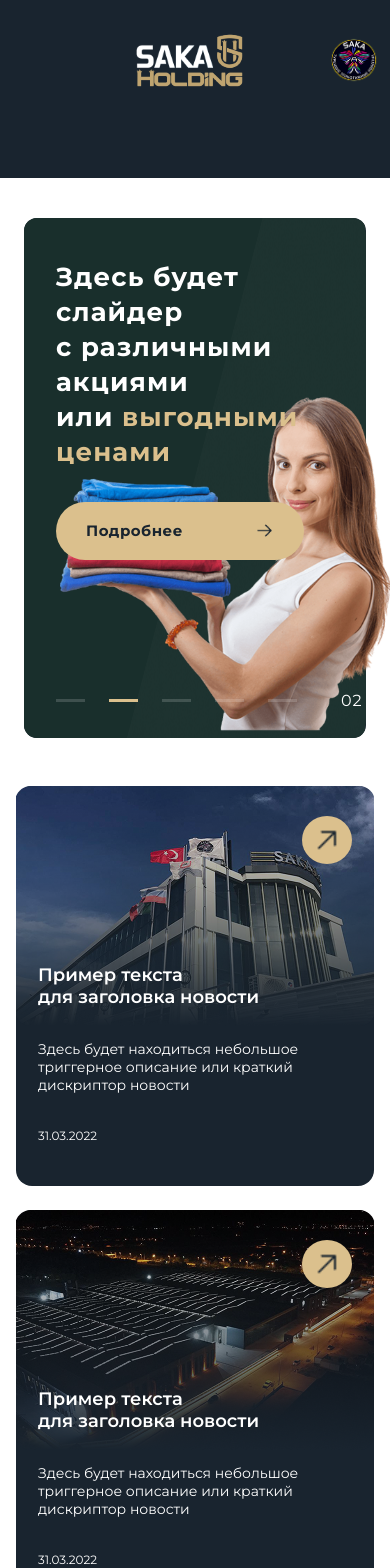
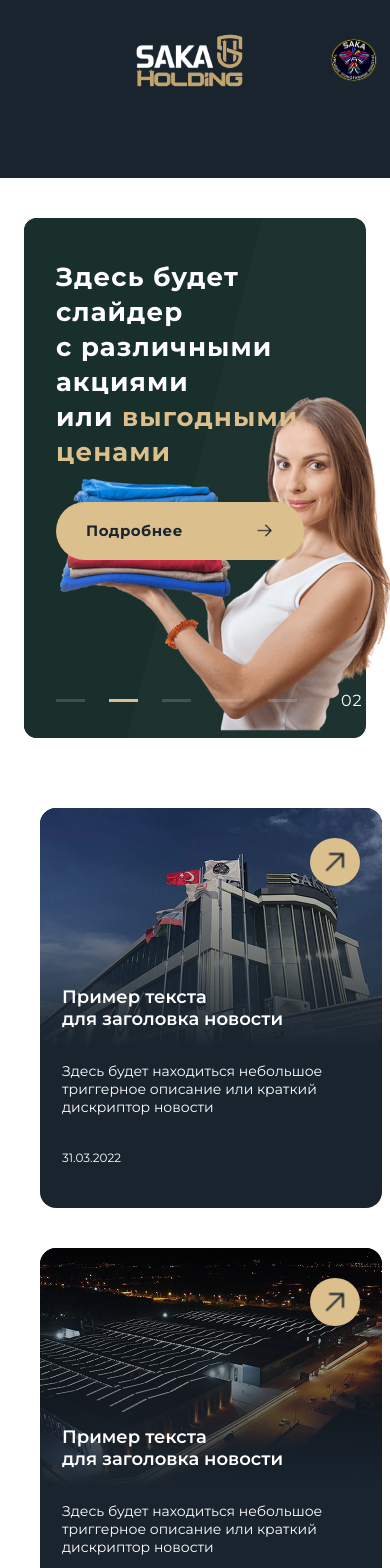
Before and after one commit to fallstall/saka-holding, a Vue app: page / in a window 390 px wide. Shown: the top 1568 px of the page. Built offline with nearby package versions, Linux system fonts and the light colour scheme.

Commit message:
добавила адаптив

```diff
--- a/src/components/Aboutblock/aboutblock.vue
+++ b/src/components/Aboutblock/aboutblock.vue
@@ -21,7 +21,7 @@ import compbg from '../../assets/images/cardPhoto-img/compbg.png'
 <style lang="scss">
     .about{
         justify-self: center;
-        max-width: 1400px;
+        width: auto;
         display: flex;
         flex-direction: column;
         padding-top: 50px;
@@ -36,4 +36,12 @@ import compbg from '../../assets/images/cardPhoto-img/compbg.png'
             padding-bottom: 20px;
         }
     }
+@include mobile{
+    .about{
+        display: flex;
+        flex-direction: column;
+        align-items: center;
+
+    }
+}
 </style>
--- a/src/components/ui/cardPhoto.vue
+++ b/src/components/ui/cardPhoto.vue
@@ -71,7 +71,7 @@ defineProps<{
 
 .Photocard {
     width: 100%;
-    height: 640px;
+    height: 100%;
     &--home{
         background-color: var(--gray);
     }
@@ -170,4 +170,89 @@ defineProps<{
         }
     }
 }
+
+@include tablet{
+    .Photocard--home{
+        height: auto;
+        .Photocard__cont{
+        display: flex;
+        flex-direction: column-reverse;
+        align-items: center;
+        }
+        .Photocard__imgcont{
+            margin-left: 70px;
+            margin-top: 50px;
+            margin-bottom: 100px;
+        }
+        .Photocard__img{
+            width: 698px;
+            height: 639px
+        }
+    }
+    .Photocard--company{
+        max-width: 960px;
+        margin-left: 130px;
+        margin-bottom: 50px;
+        .Photocard__img{
+            width: 339px;
+            height: 576px
+        }
+        .Photocard__emblems{
+            position: absolute;
+            margin-left: -250px;
+        }
+    }
+    .Photocard__textcont{
+        margin-left: 20px;
+        margin-right: 150px;
+        margin-top: -60px;
+    }
+}
+
+@include mobile{
+    .Photocard--home{
+        .Photocard__img{
+            width: 360px;
+            height:639px;
+
+        }
+        .Photocard__textcont{
+            margin-right: 80px;
+        }
+        .Photocard__imgcont{
+            margin-right: 90px;
+        }
+    }
+    .Photocard--company{
+
+        .Photocard__cont{
+            display: flex;
+            flex-direction: column;
+
+            align-items: center;
+        }
+        .Photocard__emblems{
+            position: relative;
+            display: flex;
+            flex-direction: column;
+            margin-left: 200px;
+            > :first-child {
+                margin-left: -150px;
+            }
+            > :nth-child(3) {
+                margin-left: -150px;
+            }
+
+        }
+
+        .Photocard__textcont{
+            margin-left: -50px;
+            margin-top: 50px;
+        }
+        .Photocard__img{
+            width: 330px;
+            height: 576px;
+        }
+    }
+}
 </style>
--- a/src/components/ui/news-cards/News-card-one.vue
+++ b/src/components/ui/news-cards/News-card-one.vue
@@ -55,7 +55,7 @@ defineProps<{
     background-color: var(--black-color);
     width: 360px;
     height: 400px;
-    border-radius: var(--border-radius-xs);
+    border-radius: 16px;
     flex-direction: column;
 
     &__head{
@@ -65,6 +65,7 @@ defineProps<{
         height: 240px;
         background-position: center;
         background-size: cover;
+        border-radius: 16px;
     }
     &__title{
         color: var(--text-light-color);
--- a/src/components/ui/news-cards/News-cards.vue
+++ b/src/components/ui/news-cards/News-cards.vue
@@ -32,26 +32,36 @@ import Newscard from '@/components/ui/news-cards/News-card-one.vue';
         justify-content: center;
         gap: 40px;
 
-        &:not(:last-child) {
-            margin-bottom: 40px;
+        &:first-child{
+
+            margin-bottom: 20px;
         }
     }
 }
 
-@include laptop {
-    .news-card {
-        width: min(100% - 32px, 680px);
-        padding: 48px 0;
-
-        &__row {
-            flex-direction: column;
-            align-items: center;
-            gap: 24px;
-
-            &:not(:last-child) {
-                margin-bottom: 24px;
-            }
-        }
+@include tablet{
+    .news-card__row:first-child{
+        flex-direction: row;
+    & > *:nth-child(3){
+        display: none;
+    }
+    }
+    .news-card__row:not(:first-child){
+        display: none;
+    }
+}
+@include mobile{
+    .news-card{
+        margin-left: 40px;
+    }
+    .news-card__row:first-child{
+        flex-direction: column;
+    & > *:nth-child(3){
+        display: none;
+    }
+    }
+    .news-card__row:not(:first-child){
+        display: none;
     }
 }
 </style>
--- a/src/components/ui/palette/Palette.vue
+++ b/src/components/ui/palette/Palette.vue
@@ -22,7 +22,7 @@ import Title from '../Title.vue';
             <span class="palette__title">Актуальная палитра “Saka Tekstil”<br>
             из 45+ цветов – поможет решить<br>
             любые задачи, стоящие перед вами</span>
-            <Warning/>
+            <Warning class="palette__warn"/>
         </div>
         <div class="palette__col">
             <div class="palette__row">
@@ -89,4 +89,30 @@ import Title from '../Title.vue';
             margin-bottom: 60px;
         }
     }
+@include tablet {
+    .palette{
+        margin-right: 50px
+    }
+    .palette__head{
+        display: flex;
+        flex-direction: column;
+    .palette__title{
+        margin-bottom: 30px;
+    }
+    }
+    .palette__row{
+        display: flex;
+        flex-direction: column;
+    }
+}
+@include mobile{
+    .palette__warn{
+        display: none;
+    }
+
+    .palette__col{
+        display: flex;
+        flex-direction: row;
+    }
+}
 </style>
--- a/src/components/ui/palette/Palletecolor.vue
+++ b/src/components/ui/palette/Palletecolor.vue
@@ -48,4 +48,10 @@ defineProps<{
             font-weight: 600;
         }
     }
+@include mobile{
+    .color{
+        display: flex;
+        flex-direction: column;
+    }
+}
 </style>
```
